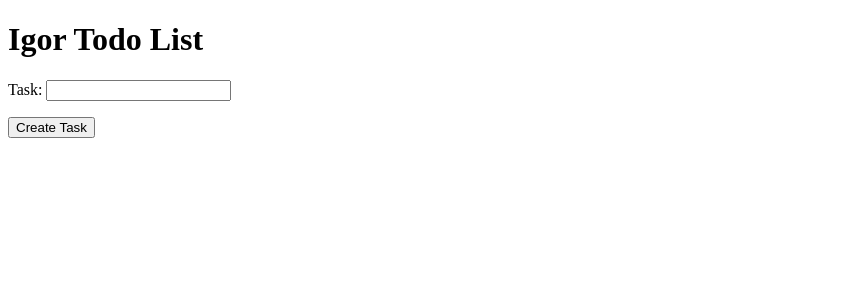
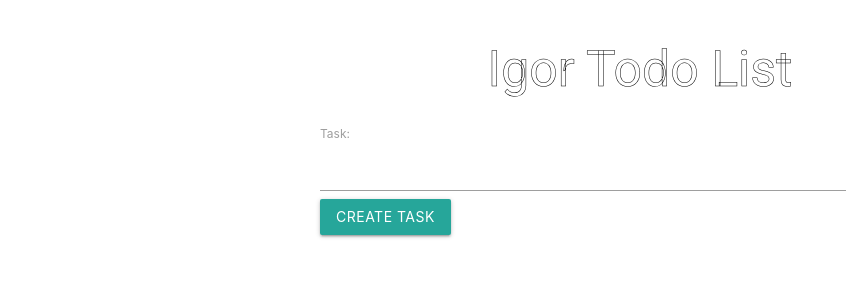
Before and after one commit to proudynyu/TodoDjango, a Django app: page / in a window 1280 px wide. Shown: the top 300 px of the page, without its empty margins (0-846 px from the left). Run offline with Django 3.2, Linux system fonts and the light colour scheme; data that the repository does not hold is empty.

Commit message:
first style in css and static

```diff
--- /dev/null
+++ b/src/todo/static/todo/style.css
@@ -0,0 +1,48 @@
+* {
+	margin: 0;
+	padding: 0;
+	box-sizing: border-box;
+}
+
+.container {
+	width: 50%;
+	margin: auto;
+}
+
+.title {
+	text-align: center;
+	font-size: 50px;
+	font-family: 'Roboto', sans-serif;
+	color: white;
+	-webkit-text-stroke-width: 0.5px;
+	-webkit-text-stroke-color: black;
+}
+
+.task-list {
+	display: flex;
+	margin-top: 30px;
+}
+
+.todo-item {
+	display: flex;
+	flex-direction: row;
+	width: 100%;
+	align-items: center;
+	background: gray;
+	height: 4rem;
+	padding: 5px;
+}
+
+.delete {
+	margin-right: 10px;
+}
+
+.buttons {
+	position: relative;
+	display: flex;
+	flex-direction: row;
+	width: 20%;
+	margin-left: auto;
+	justify-content: space-around;
+
+}
--- a/src/todo/templates/todo/base.html
+++ b/src/todo/templates/todo/base.html
@@ -1,11 +1,19 @@
 <!DOCTYPE html>
 <html>
 <head>
+	{% load static %}
+	<link rel="stylesheet" href="https://cdnjs.cloudflare.com/ajax/libs/materialize/1.0.0/css/materialize.min.css">
+	<link rel="stylesheet" type="text/css" href="{% static 'todo/style.css' %}">
+	<link href="https://fonts.googleapis.com/css?family=Roboto&display=swap" rel="stylesheet">
 	<title>Todo App</title>
+
 </head>
 <body>
-	{% block content %}
-	{% endblock %}
+
+	<div class="container">
+		{% block content %}
+		{% endblock %}
+	</div>
 
 </body>
 </html>
--- a/src/todo/templates/todo/index.html
+++ b/src/todo/templates/todo/index.html
@@ -1,26 +1,28 @@
 {% extends './base.html' %}
 
 {% block content %}
-	<h1> Igor Todo List </h1>
+	<h1 class="title"> Igor Todo List </h1>
 	<form class="insert" method="POST">
 		{% csrf_token %}
 		{{form.as_p}}
-		<button type="submit">Create Task</button>
+		<button class="btn" type="submit">Create Task</button>
 	</form>
 
-	<ul>
+	<ul class="task-list">
 	{% for todo in todo %}
 		<li class="todo-item">{{todo.title}}
 
+			<div class="buttons">
 				<form method="POST" action="{% url 'delete' pk=todo.id %}">
 					{% csrf_token %}
-				<input type="submit" class="delete" value="Delete">
+					<input type="submit" class="delete btn" value="Delete">
 				</form>
 
 				<form method="GET" action="{% url 'edit' pk=todo.id %}">
 					{% csrf_token %}
-				<input type="submit" class="edit" value="edit">
+					<input type="submit" class="edit btn" value="edit">
 				</form>
+			</div>
 		</li>
 	{% endfor %}
 	</ul>
```
Also changed, not shown: README.md. Lines whose indentation alone changed are shown as unchanged.
